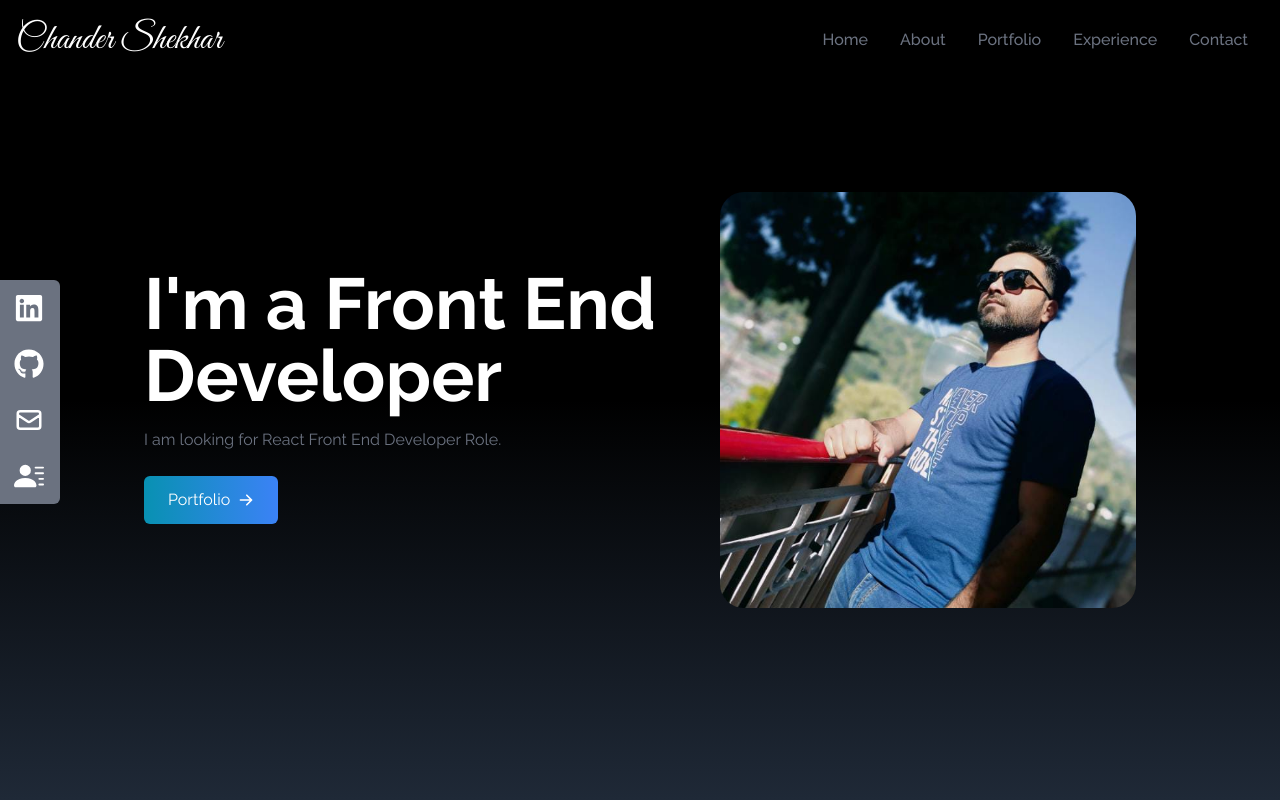
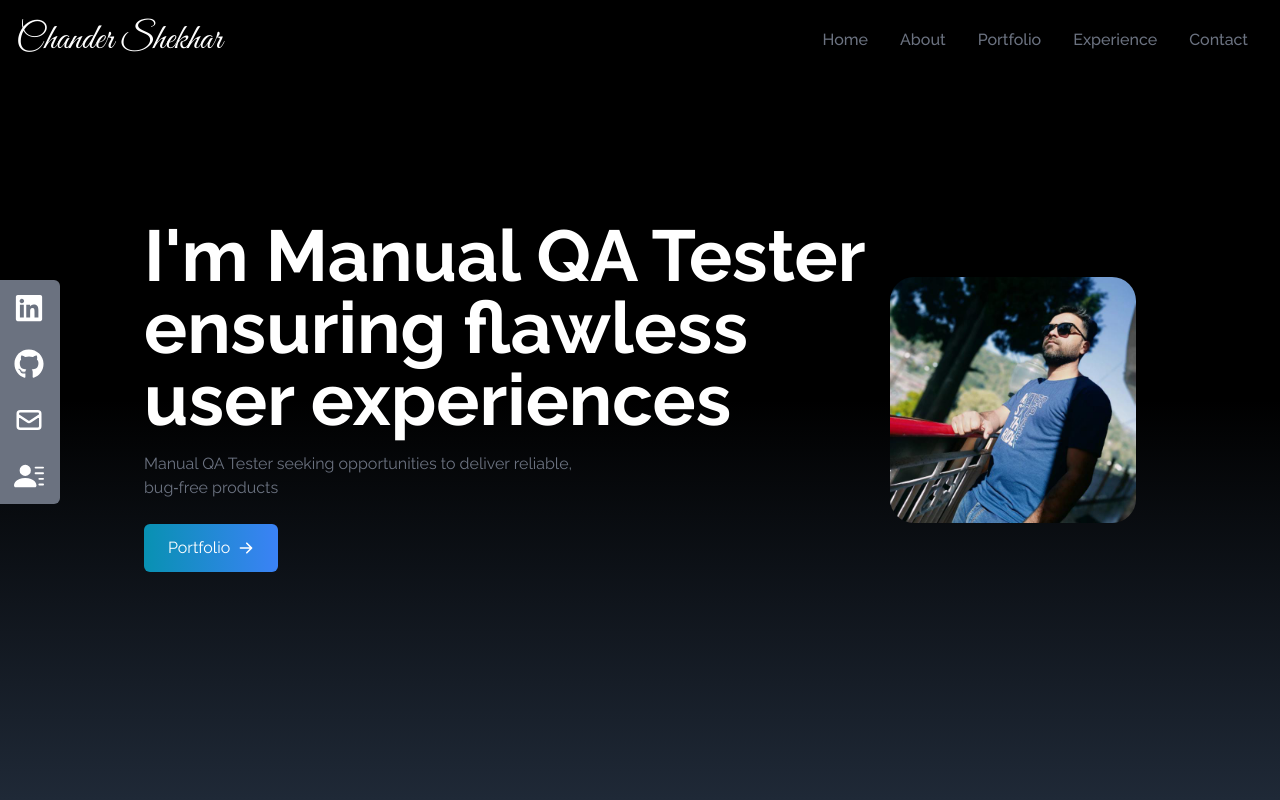
Before and after one commit to cspal12/portfolio, a React (Create React App) app: page / in a window 1280 px wide. Shown: the top 800 px of the page. Built offline with nearby package versions, Linux system fonts and the light colour scheme.

Commit message:
Update Home.jsx

```diff
--- a/src/Component/Home.jsx
+++ b/src/Component/Home.jsx
@@ -16,10 +16,10 @@ const Home = () => {
       >
         <div className="flex flex-col justify-center h-full">
           <h2 className="text-4xl sm:text-7xl font-bold text-white">
-            I'm a Front End Developer
+            I'm Manual QA Tester ensuring flawless user experiences
           </h2>
           <p className="text-gray-500 py-4 max-w-md">
-            I am looking for React Front End Developer Role.
+          Manual QA Tester seeking opportunities to deliver reliable, bug‑free products
           </p>
           <div>
             <Link
```
